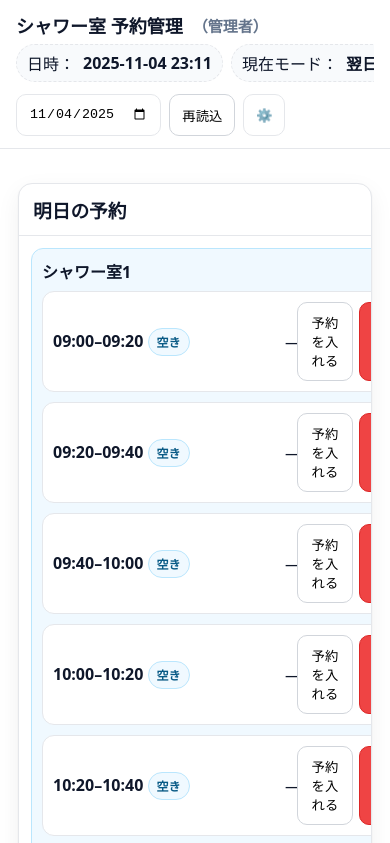
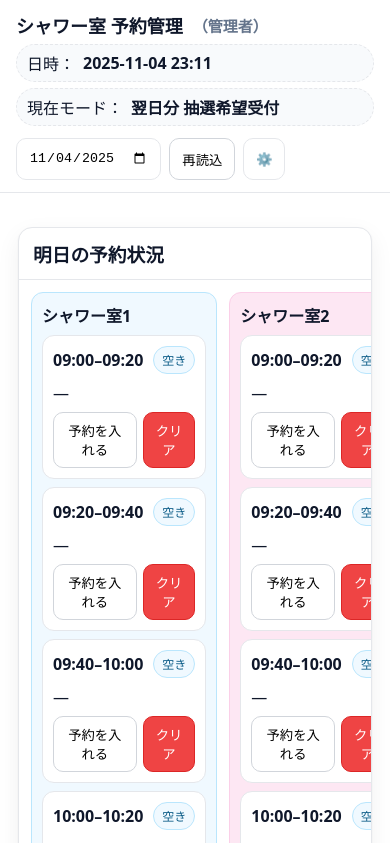
Before and after one commit to osushitodonuts/shower-pwa, a plain HTML site: page docs/admin/index.html in a window 390 px wide. Both pictures are taken after a click on the button "この端末を手動で許可". Shown: the top 843 px of the page. Drawn offline with Linux system fonts and the light colour scheme.

Commit message:
Update index.html

```diff
--- a/docs/admin/index.html
+++ b/docs/admin/index.html
@@ -1,7 +1,7 @@
 <!DOCTYPE html>
 <html lang="ja">
 <head>
-  <!-- ★ ルート絶対パスに統一（GitHub Pages /{repo}/ 配下） -->
+  <!-- ルート絶対パスで統一 -->
   <link rel="manifest" href="/shower-pwa/manifest.webmanifest">
   <meta name="theme-color" content="#1e40af">
   <link rel="apple-touch-icon" href="/shower-pwa/newicons/icon-192.png">
@@ -25,10 +25,17 @@
   .container{max-width:1100px;margin:0 auto;padding:18px}
   header{border-bottom:1px solid var(--line);background:#fff}
   header .inner{max-width:1100px;margin:0 auto;padding:12px var(--space);display:flex;gap:12px;align-items:center;justify-content:space-between}
-  .h1{font-weight:900;font-size:clamp(18px,4.2vw,24px);display:flex;align-items:center;gap:10px;white-space:nowrap}
+
+  /* タイトルは必ず1行に収める（省略記号） */
+  .h1{font-weight:900;font-size:clamp(18px,4.2vw,24px);display:flex;align-items:center;gap:10px;white-space:nowrap;overflow:hidden;text-overflow:ellipsis}
   small.muted{color:var(--muted)}
-  .row{display:flex;gap:8px;flex-wrap:nowrap;align-items:center;white-space:nowrap;overflow:hidden}
-  .pill{display:inline-flex;gap:8px;align-items:center;padding:6px 10px;border:1px dashed var(--line);border-radius:999px;background:#f8fafc}
+
+  /* ヘッダ内の3ブロック */
+  .left{display:flex;flex-direction:column;gap:6px;min-width:0}
+  .meta{display:grid;grid-template-columns:1fr;gap:6px;align-items:center}
+  .right{display:flex;gap:8px;align-items:center}
+
+  .pill{display:inline-flex;gap:8px;align-items:center;padding:6px 10px;border:1px dashed var(--line);border-radius:999px;background:#f8fafc;white-space:nowrap;min-width:0}
   input,select,button{border:1px solid var(--line);border-radius:10px;padding:10px 12px;min-height:42px}
   button{background:#fff;cursor:pointer}
   button.primary{background:#2563eb;border-color:#1d4ed8;color:#fff}
@@ -41,20 +48,26 @@
   .card h3{margin:0;padding:12px 14px;border-bottom:1px solid var(--line)}
   .section{padding:12px;display:grid;gap:10px}
 
+  /* 2列（室1/室2） */
   .grid-rooms{display:grid;grid-template-columns:1fr 1fr;gap:12px}
   .room-col{border:1px solid var(--panel-br);border-radius:12px;background:var(--panel);padding:10px}
   .room-col.room2{background:var(--g2); border-color:#fbcfe8;}
   .room-title{font-weight:800;margin:0 0 8px 0}
-  .list{display:flex;flex-direction:column;gap:10px}
-  .slot{border:1px solid var(--line);border-radius:12px;background:#ffffff;padding:10px;display:flex;gap:12px;align-items:center;flex-wrap:nowrap}
+  .list{display:grid;grid-template-columns:1fr;gap:8px}
+
+  /* スロットを3段構成に */
+  .slot{border:1px solid var(--line);border-radius:12px;background:#ffffff;padding:10px;display:flex;flex-direction:column;gap:8px}
   .slot.priority{border:2px solid var(--priority)}
-  .slot .time{font-weight:700;min-width:220px;white-space:nowrap}
-  .slot .who{flex:1;min-width:0}
-  .slot .actions{display:flex;gap:6px;flex-wrap:nowrap}
+  .slot .row1{display:flex;align-items:center;justify-content:space-between;gap:8px;white-space:nowrap}
+  .slot .row1 .time{font-weight:700}
   .badge{display:inline-flex;gap:6px;align-items:center;border:1px solid #cbd5e1;border-radius:999px;padding:4px 8px;font-size:12px;white-space:nowrap}
   .badge.ok{background:#f0fdf4;border-color:#bbf7d0;color:#166534}
   .badge.info{background:#f0f9ff;border-color:#bae6fd;color:#075985}
+  .slot .row2{min-height:1em}
+  .slot .row3{display:flex;gap:6px;justify-content:flex-end;flex-wrap:nowrap}
+  .slot .row3 button{padding:8px 10px}
 
+  /* 抽選表 */
   .table-wrap{overflow:auto}
   .table{width:100%;border-collapse:separate;border-spacing:0;table-layout:fixed}
   .table th,.table td{border-bottom:1px solid var(--line);padding:8px 10px;vertical-align:middle}
@@ -71,31 +84,14 @@
   .table tbody tr:hover td{background:rgba(59,130,246,0.06)}
   tr.priorityRow td{background:var(--row-priority) !important}
 
-  .dialog{
-    position:fixed; inset:0; background:rgba(2,6,23,.5);
-    display:none; align-items:center; justify-content:center; padding:16px;
-    z-index:9999;
-  }
-  .dialog .panel{
-    background:#fff; border-radius:14px; max-width:560px; width:100%;
-    box-shadow:0 10px 40px rgba(0,0,0,.25); overflow:hidden;
-    position:relative; z-index:10000;
-  }
-  .settings .panel{max-width:720px}
-  .userlist{display:flex;flex-direction:column;gap:8px}
-  .useritem{display:flex;gap:8px;align-items:center}
-  .useritem .name{font-weight:600}
-  .right{display:flex;gap:8px;align-items:center}
-
-  /* スマホ最適化：ヘッダーは縦3段、でも各段は改行させない */
+  /* スマホ最適化：3ブロック縦、だが横スクロールは発生させない */
   @media (max-width:640px){
     header .inner{flex-direction:column;align-items:stretch}
-    .h1{justify-content:flex-start;white-space:nowrap;overflow:hidden;text-overflow:ellipsis}
-    .row{justify-content:flex-start}
-    .right{display:flex;gap:8px;flex-wrap:nowrap;overflow:auto;-webkit-overflow-scrolling:touch}
-    .right > *{flex:0 0 auto}
-    .grid-rooms{grid-template-columns:1fr 1fr} /* スマホでも2列維持 */
-    .slot .actions{flex-wrap:nowrap}
+    .right{flex-wrap:nowrap;overflow:auto;-webkit-overflow-scrolling:touch}
+    .right>*{flex:0 0 auto}
+    .meta{grid-template-columns:1fr;gap:6px}
+    /* 室1/2は2列のまま。中身を縦3段にしたので横スクロールなしで収まる */
+    .grid-rooms{grid-template-columns:1fr 1fr}
   }
 
   /* ゲート&ローディング */
@@ -131,9 +127,9 @@
 <!-- 本体UI -->
 <header id="hdr" style="display:none">
   <div class="inner">
-    <div>
+    <div class="left">
       <div class="h1">シャワー室 予約管理 <small class="muted">（管理者）</small></div>
-      <div class="row" style="margin-top:6px">
+      <div class="meta">
         <span class="pill">日時：<b id="nowLabel">—</b></span>
         <span class="pill">現在モード：<b id="modeLabel">—</b></span>
       </div>
@@ -147,6 +143,7 @@
 </header>
 
 <div class="container" id="main" style="display:none">
+  <!-- 上：即時編集 -->
   <div class="card" id="instantCard">
     <h3 id="instantTitle">当日の予約状況</h3>
     <div class="section">
@@ -164,6 +161,7 @@
     </div>
   </div>
 
+  <!-- 下：抽選集計 -->
   <div class="card" id="lotteryCard">
     <h3 id="lotteryTitle">明日分 抽選希望の集計</h3>
     <div class="section table-wrap">
@@ -259,7 +257,7 @@ const ADMIN_ACCESS_KEY = "kagoshimauniv_peds";
 const ADMIN_KEYS = { SETTINGS:'sr_admin_settings', SESSION:'sr_admin_session', DEVICE:'sr_admin_device_id' };
 const KEY = { NAME:"sr_name", UID:"sr_uid", RES:"sr_reservations", LOT:"sr_lottery", PART:"sr_lot_participants" };
 
-/** ========== SW登録（★絶対パス）========== */
+/** ========== SW登録（絶対パス）========== */
 if ('serviceWorker' in navigator) {
   navigator.serviceWorker.register('/shower-pwa/sw.js').catch(console.error);
 }
@@ -300,18 +298,14 @@ function isAllowed(){
 }
 function setGateDebug(){
   const s = loadSettings();
-  const dbg = {
-    deviceId: getDeviceId(),
-    settings: s
-  };
-  document.getElementById('dbg').textContent = JSON.stringify(dbg,null,2);
+  const dbg = { deviceId: getDeviceId(), settings: s };
+  const el = document.getElementById('dbg');
+  if(el) el.textContent = JSON.stringify(dbg,null,2);
 }
 
-/** ========== 本体UIのロジック（既存機能） ========== */
-function session(){ return JSON.parse(localStorage.getItem(ADMIN_KEYS.SESSION)||'{}'); }
-function setSession(obj){ if(obj) localStorage.setItem(ADMIN_KEYS.SESSION, JSON.stringify(obj)); else localStorage.removeItem(ADMIN_KEYS.SESSION); renderSessionUI(); }
-
+/** ========== 予約/抽選ロジック ========== */
 const CONFIG = { rooms:["1","2"], slotStart:"09:00", slotEnd:"21:00", slotMinutes:20,
+  /* ★優先枠を明示：室1=14-16、室2=13-16 */
   priority: { "1": { start: "14:00", end: "16:00" }, "2": { start: "13:00", end: "16:00" } }
 };
 
@@ -376,6 +370,7 @@ const storage={
   getLot(){return JSON.parse(localStorage.getItem(KEY.LOT)||"{}");}
 };
 
+/** ========== DOM参照 ========== */
 const el={
   modeLabel:()=>document.getElementById('modeLabel'),
   nowLabel:()=>document.getElementById('nowLabel'),
@@ -392,6 +387,94 @@ const el={
   main:()=>document.getElementById('main')
 };
 
+/** ========== 手動編集スロット描画（3段カード） ========== */
+function currentReservation(id){ const res=storage.getRes(); return res[id] || null; }
+function renderInstant(dateISO){
+  const target=dateISO || el.datePicker().value;
+  const res=storage.getRes();
+  const lists={ '1':el.listRoom1(), '2':el.listRoom2() };
+  lists['1'].innerHTML=''; lists['2'].innerHTML='';
+
+  for(const room of CONFIG.rooms){
+    const slots=generateSlotsForDateRoom(target, room);
+    for(const s of slots){
+      const r = res[s.id];
+      const row=document.createElement('div');
+      row.className='slot';
+      if(isPrioritySlot(s)) row.classList.add('priority');
+
+      const status = r? `<span class="badge ok">予約済</span>` : `<span class="badge info">空き</span>`;
+      const who = r? `${r.name} <small class="note">(${r.source})</small>` : '—';
+
+      row.innerHTML = `
+        <div class="row1"><div class="time">${s.start}–${s.end}</div>${status}</div>
+        <div class="row2">${who}</div>
+        <div class="row3"></div>
+      `;
+      const acts=row.querySelector('.row3');
+
+      const btnE=document.createElement('button');
+      btnE.className='ghost'; btnE.textContent = r? '編集' : '予約を入れる';
+      btnE.onclick=()=> openEdit(s);
+
+      const btnC=document.createElement('button');
+      btnC.className='danger'; btnC.textContent='クリア';
+      btnC.onclick=()=>{
+        if(!canOperate()){ alert('操作権限がありません'); return; }
+        const res=storage.getRes(); const existing = res[s.id];
+        if(existing && (existing.source==='instant' || existing.source==='lottery')){
+          if(!confirm('【確認】この枠は一般ユーザーによって確定/応募されたものです。クリアしますか？')) return;
+        }
+        delete res[s.id]; storage.setRes(res); refresh();
+      };
+
+      acts.append(btnE, btnC);
+      lists[room].appendChild(row);
+    }
+  }
+}
+
+/** ========== 抽選（希望人数の一覧） ========== */
+function renderLotteryCounts(dateISO){
+  const target = dateISO || el.datePicker().value;
+  const lot = (storage.getLot()[target]||[]);
+  const counts={};
+  for(const entry of lot){
+    (entry.choices||[]).slice(0,3).forEach((slotId,idx)=>{
+      counts[slotId] ||= [0,0,0];
+      counts[slotId][idx]++;
+    });
+  }
+  const slots1 = generateSlotsForDateRoom(target, "1");
+  const slots2 = generateSlotsForDateRoom(target, "2");
+  const tbody = el.lotteryTbody(); tbody.innerHTML='';
+
+  for(let i=0;i<Math.max(slots1.length, slots2.length);i++){
+    const s1 = slots1[i]; const s2 = slots2[i];
+    if(!s1 || !s2) break;
+
+    const c1 = counts[s1.id] || [0,0,0];
+    const c2 = counts[s2.id] || [0,0,0];
+
+    /* ★どちらかが優先枠なら行ごとに黄色 */
+    const priorityHit = isPrioritySlot(s1) || isPrioritySlot(s2);
+
+    const tr=document.createElement('tr');
+    if (priorityHit) tr.classList.add('priorityRow');
+    tr.innerHTML = `
+      <td class="left col-time"><span class="timecode">${s1.start}</span>–<span class="timecode">${s1.end}</span></td>
+      <td class="center g1 vcut-thick">${c1[0]||'–'}</td>
+      <td class="center g1">${c1[1]||'–'}</td>
+      <td class="center g1">${c1[2]||'–'}</td>
+      <td class="center g2 vcut-thin">${c2[0]||'–'}</td>
+      <td class="center g2">${c2[1]||'–'}</td>
+      <td class="center g2">${c2[2]||'–'}</td>
+    `;
+    tbody.appendChild(tr);
+  }
+}
+
+/** ========== 編集モーダル ========== */
 const dialog={
   root:()=>document.getElementById('editDialog'),
   close:()=>document.getElementById('closeEdit'),
@@ -410,7 +493,6 @@ function mapNameToUID(name){
   localStorage.setItem(ADMIN_UID_KEY, JSON.stringify(map));
   return uid;
 }
-
 function canOperate(){
   const s=loadSettings();
   if(!s.loginEnabled && !s.deviceLockEnabled) return true;
@@ -423,156 +505,6 @@ function canOperate(){
   }
   return true;
 }
-
-const settingsDialogUI = {
-  root: ()=>document.getElementById('settingsDialog'),
-  loginToggle: ()=>document.getElementById('loginToggle'),
-  deviceToggle: ()=>document.getElementById('deviceToggle'),
-  registerDeviceBtn: ()=>document.getElementById('registerDeviceBtn'),
-  addUserBtn: ()=>document.getElementById('addUserBtn'),
-  newUserName: ()=>document.getElementById('newUserName'),
-  newUserPin: ()=>document.getElementById('newUserPin'),
-  userList: ()=>document.getElementById('userList'),
-  sessionUser: ()=>document.getElementById('sessionUser'),
-  loginBtn: ()=>document.getElementById('loginBtn'),
-  logoutBtn: ()=>document.getElementById('logoutBtn'),
-  close: ()=>document.getElementById('closeSettings')
-};
-
-function renderUserList(){
-  const s=loadSettings();
-  const box=settingsDialogUI.userList();
-  box.innerHTML='';
-  (s.users||[]).forEach(u=>{
-    const row=document.createElement('div');
-    row.className='useritem';
-    row.innerHTML=`<span class="name">${u.name}</span><span class="note">(ID: ${u.id})</span>`;
-    const del=document.createElement('button');
-    del.className='ghost'; del.textContent='削除';
-    del.onclick=()=>{
-      const st=loadSettings();
-      st.users = (st.users||[]).filter(x=>x.id!==u.id);
-      saveSettings(st);
-      if(session().userId===u.id) setSession(null);
-      renderUserList(); renderSessionUI();
-    };
-    row.appendChild(del);
-    box.appendChild(row);
-  });
-}
-function renderSessionUI(){
-  const s=loadSettings();
-  const ses=session();
-  const user = (s.users||[]).find(u=>u.id===ses.userId);
-  settingsDialogUI.sessionUser().textContent = user? user.name : '未ログイン';
-  const sel=document.getElementById('loginUser');
-  sel.innerHTML='';
-  (s.users||[]).forEach(u=>{
-    const opt=document.createElement('option');
-    opt.value=u.id; opt.textContent=u.name; sel.appendChild(opt);
-  });
-}
-
-function populateSettings(){
-  ensureDefaults();
-  const s=loadSettings();
-  settingsDialogUI.loginToggle().checked = !!s.loginEnabled;
-  settingsDialogUI.deviceToggle().checked = !!s.deviceLockEnabled;
-  renderUserList();
-  renderSessionUI();
-  const devId=getDeviceId();
-  settingsDialogUI.registerDeviceBtn().textContent = s.allowedDevices?.includes(devId)? 'この端末は登録済' : 'この端末を登録';
-}
-
-/** ========== 画面生成 ========== */
-function renderHeader(){
-  const m=modeJP();
-  const target = targetDateForMode(m.code);
-  el.modeLabel().textContent = m.label;
-  el.nowLabel().textContent = `${target} ${fmtHM(nowLocal())}`;
-  el.datePicker().value = target;
-  el.lotteryCard().style.display = (m.code!=='INSTANT_TODAY')? 'block':'none';
-  el.instantTitle().textContent = (m.code==='INSTANT_TODAY') ? '当日の予約' : '明日の予約';
-  el.lotteryTitle().textContent = `明日分 抽選希望の集計`;
-}
-
-function renderLotteryCounts(dateISO){
-  const target = dateISO || el.datePicker().value;
-  const lot = (storage.getLot()[target]||[]);
-  const counts={};
-  for(const entry of lot){
-    (entry.choices||[]).slice(0,3).forEach((slotId,idx)=>{
-      counts[slotId] ||= [0,0,0];
-      counts[slotId][idx]++;
-    });
-  }
-  const slots1 = generateSlotsForDateRoom(target, "1");
-  const slots2 = generateSlotsForDateRoom(target, "2");
-  const tbody = el.lotteryTbody(); tbody.innerHTML='';
-
-  for(let i=0;i<Math.max(slots1.length, slots2.length);i++){
-    const s1 = slots1[i]; const s2 = slots2[i];
-    if(!s1 || !s2) break;
-    const c1 = counts[s1.id] || [0,0,0];
-    const c2 = counts[s2.id] || [0,0,0];
-    const priorityHit = isPrioritySlot(s1) || isPrioritySlot(s2);
-
-    const tr=document.createElement('tr');
-    if (priorityHit) tr.classList.add('priorityRow');
-    tr.innerHTML = `
-      <td class="left col-time"><span class="timecode">${s1.start}</span>–<span class="timecode">${s1.end}</span></td>
-      <td class="center g1 vcut-thick">${c1[0]||'–'}</td>
-      <td class="center g1">${c1[1]||'–'}</td>
-      <td class="center g1">${c1[2]||'–'}</td>
-      <td class="center g2 vcut-thin">${c2[0]||'–'}</td>
-      <td class="center g2">${c2[1]||'–'}</td>
-      <td class="center g2">${c2[2]||'–'}</td>
-    `;
-    tbody.appendChild(tr);
-  }
-}
-
-function currentReservation(id){ const res=storage.getRes(); return res[id] || null; }
-function renderInstant(dateISO){
-  const target=dateISO || el.datePicker().value;
-  const res=storage.getRes();
-  const lists={ '1':el.listRoom1(), '2':el.listRoom2() };
-  lists['1'].innerHTML=''; lists['2'].innerHTML='';
-
-  for(const room of CONFIG.rooms){
-    const slots=generateSlotsForDateRoom(target, room);
-    for(const s of slots){
-      const r = res[s.id];
-      const status = r? `<span class="badge ok">予約済</span>` : `<span class="badge info">空き</span>`;
-      const who = r? `${r.name} <small class="note">(${r.source})</small>` : '—';
-      const row=document.createElement('div');
-      row.className='slot';
-      if(isPrioritySlot(s)) row.classList.add('priority');
-      row.innerHTML = `
-        <div class="time">${s.start}–${s.end} ${status}</div>
-        <div class="who">${who}</div>
-        <div class="actions"></div>
-      `;
-      const acts=row.querySelector('.actions');
-      const btnE=document.createElement('button');
-      btnE.className='ghost'; btnE.textContent = r? '編集' : '予約を入れる';
-      btnE.onclick=()=> openEdit(s);
-      const btnC=document.createElement('button');
-      btnC.className='danger'; btnC.textContent='クリア';
-      btnC.onclick=()=>{
-        if(!canOperate()){ alert('操作権限がありません'); return; }
-        const res=storage.getRes(); const existing = res[s.id];
-        if(existing && (existing.source==='instant' || existing.source==='lottery')){
-          if(!confirm('【確認】この枠は一般ユーザーによって確定/応募されたものです。クリアしますか？')) return;
-        }
-        delete res[s.id]; storage.setRes(res); refresh();
-      };
-      acts.append(btnE, btnC);
-      lists[room].appendChild(row);
-    }
-  }
-}
-
 function openEdit(slot){
   if(!canOperate()){ alert('操作権限がありません（ログイン/端末制限をご確認ください）'); return; }
   currentEditingSlot=slot;
@@ -607,17 +539,28 @@ document.getElementById('editSave').onclick=()=>{
   closeEdit(); refresh();
 };
 
+/** ========== ヘッダー/更新 ========== */
+function renderHeader(){
+  const m=modeJP();
+  const target = targetDateForMode(m.code);
+  el.modeLabel().textContent = m.label;
+  el.nowLabel().textContent = `${target} ${fmtHM(nowLocal())}`;
+  el.datePicker().value = target;
+  el.lotteryCard().style.display = (m.code!=='INSTANT_TODAY')? 'block':'none';
+  el.instantTitle().textContent = (m.code==='INSTANT_TODAY') ? '当日の予約状況' : '明日の予約状況';
+  el.lotteryTitle().textContent = `明日分 抽選希望の集計`;
+}
 function refresh(){ renderHeader(); renderInstant(); renderLotteryCounts(); }
 
 /** ========== ゲート駆動 ========== */
 (function gate(){
   ensureDefaults();
 
-  // ボタン動作（ゲート領域内）
-  document.getElementById('btnAllow').onclick = ()=>{
-    allowThisDevice(); setGateDebug(); if(isAllowed()) boot();
-  };
-  document.getElementById('btnReset').onclick = ()=>{
+  // ゲートの手動操作ボタン
+  const allowBtn = document.getElementById('btnAllow');
+  if(allowBtn) allowBtn.onclick = ()=>{ allowThisDevice(); setGateDebug(); if(isAllowed()) boot(); };
+  const resetBtn = document.getElementById('btnReset');
+  if(resetBtn) resetBtn.onclick = ()=>{
     localStorage.removeItem(ADMIN_KEYS.SETTINGS);
     localStorage.removeItem(ADMIN_KEYS.SESSION);
     alert('管理設定を初期化しました。ページを再読み込みします。');
@@ -653,7 +596,68 @@ function refresh(){ renderHeader(); renderInstant(); renderLotteryCounts(); }
   }
 })();
 
-/** ========== 起動時のイベント紐付け ========== */
+/** ========== 起動後の紐付け ========== */
+function session(){ return JSON.parse(localStorage.getItem(ADMIN_KEYS.SESSION)||'{}'); }
+function setSession(obj){ if(obj) localStorage.setItem(ADMIN_KEYS.SESSION, JSON.stringify(obj)); else localStorage.removeItem(ADMIN_KEYS.SESSION); renderSessionUI(); }
+
+const settingsDialogUI = {
+  root: ()=>document.getElementById('settingsDialog'),
+  loginToggle: ()=>document.getElementById('loginToggle'),
+  deviceToggle: ()=>document.getElementById('deviceToggle'),
+  registerDeviceBtn: ()=>document.getElementById('registerDeviceBtn'),
+  addUserBtn: ()=>document.getElementById('addUserBtn'),
+  newUserName: ()=>document.getElementById('newUserName'),
+  newUserPin: ()=>document.getElementById('newUserPin'),
+  userList: ()=>document.getElementById('userList'),
+  sessionUser: ()=>document.getElementById('sessionUser'),
+  loginBtn: ()=>document.getElementById('loginBtn'),
+  logoutBtn: ()=>document.getElementById('logoutBtn'),
+  close: ()=>document.getElementById('closeSettings')
+};
+function renderUserList(){
+  const s=loadSettings();
+  const box=settingsDialogUI.userList();
+  box.innerHTML='';
+  (s.users||[]).forEach(u=>{
+    const row=document.createElement('div');
+    row.className='useritem';
+    row.innerHTML=`<span class="name">${u.name}</span><span class="note">(ID: ${u.id})</span>`;
+    const del=document.createElement('button');
+    del.className='ghost'; del.textContent='削除';
+    del.onclick=()=>{
+      const st=loadSettings();
+      st.users = (st.users||[]).filter(x=>x.id!==u.id);
+      saveSettings(st);
+      if(session().userId===u.id) setSession(null);
+      renderUserList(); renderSessionUI();
+    };
+    row.appendChild(del);
+    box.appendChild(row);
+  });
+}
+function renderSessionUI(){
+  const s=loadSettings();
+  const ses=session();
+  const user = (s.users||[]).find(u=>u.id===ses.userId);
+  settingsDialogUI.sessionUser().textContent = user? user.name : '未ログイン';
+  const sel=document.getElementById('loginUser');
+  sel.innerHTML='';
+  (s.users||[]).forEach(u=>{
+    const opt=document.createElement('option');
+    opt.value=u.id; opt.textContent=u.name; sel.appendChild(opt);
+  });
+}
+function populateSettings(){
+  ensureDefaults();
+  const s=loadSettings();
+  settingsDialogUI.loginToggle().checked = !!s.loginEnabled;
+  settingsDialogUI.deviceToggle().checked = !!s.deviceLockEnabled;
+  renderUserList();
+  renderSessionUI();
+  const devId=getDeviceId();
+  settingsDialogUI.registerDeviceBtn().textContent = s.allowedDevices?.includes(devId)? 'この端末は登録済' : 'この端末を登録';
+}
+
 function boot(){
   document.getElementById('gate').style.display='none';
   document.getElementById('loading').style.display='none';
@@ -682,7 +686,7 @@ function boot(){
     const target = targetDateForMode(m.code);
     el.modeLabel().textContent = m.label;
     el.nowLabel().textContent = `${target} ${fmtHM(nowLocal())}`;
-    el.instantTitle().textContent = (m.code==='INSTANT_TODAY') ? '当日の予約' : '明日の予約';
+    el.instantTitle().textContent = (m.code==='INSTANT_TODAY') ? '当日の予約状況' : '明日の予約状況';
     el.lotteryCard().style.display = (m.code!=='INSTANT_TODAY')? 'block':'none';
   }, 10000);
 }
```
